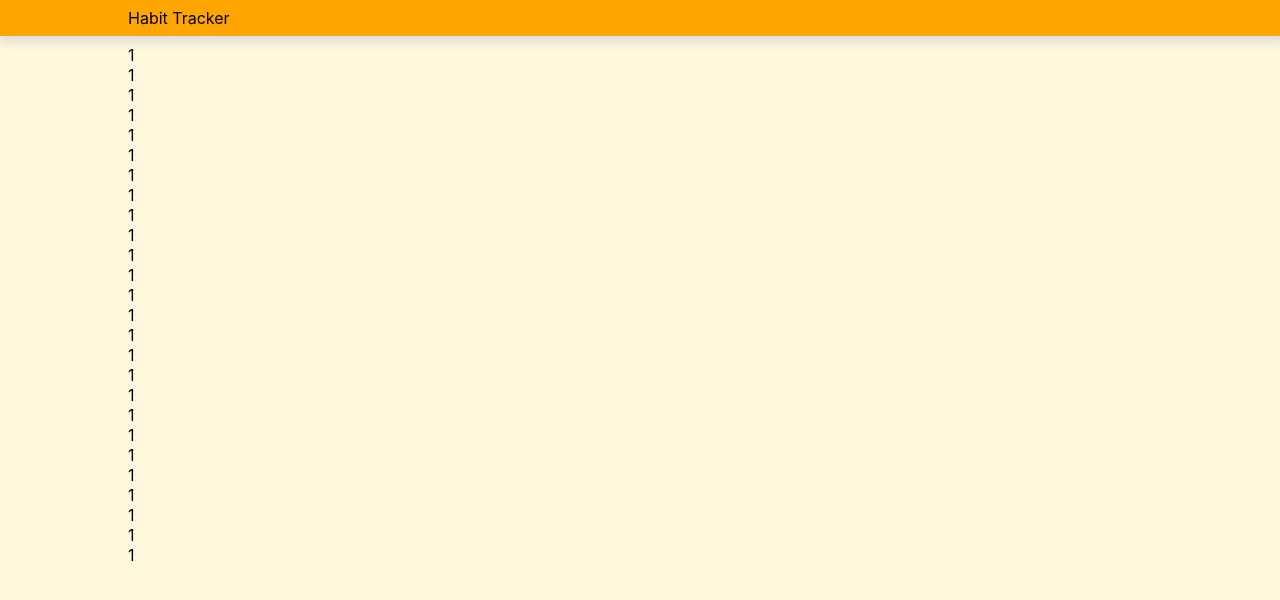
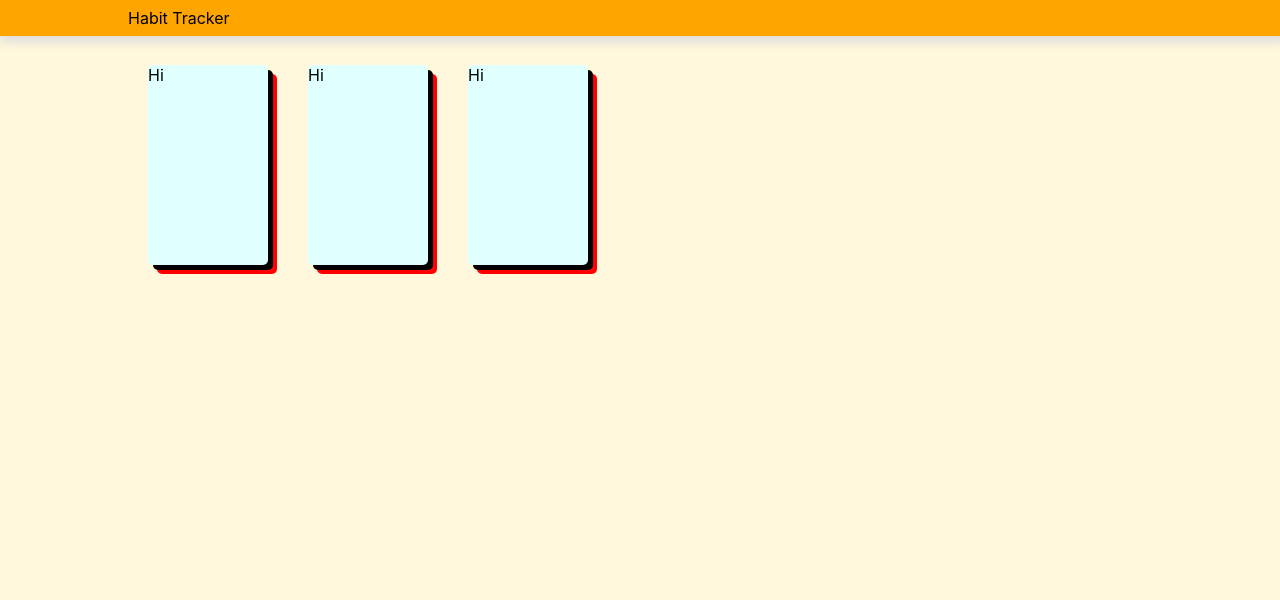
Before and after one commit to Draug0/habit-tracker, a Next.js app: page / in a window 1280 px wide. Shown: the top 600 px of the page. Built offline with nearby package versions, Linux system fonts and the light colour scheme.

Commit message:
card tests

```diff
--- /dev/null
+++ b/components/molecules/card/card.module.scss
@@ -0,0 +1,62 @@
+.cardContainer {
+  display: inline-block;
+  position: relative;
+  margin: 20px;
+}
+
+.card {
+  height: 200px;
+  width: 120px;
+  background-color: lightcyan;
+  position: relative;
+  transition: transform 0.7s ease;
+  border-radius: 5px;
+
+  &:hover {
+    transform: translateY(-10px);
+    cursor: pointer;
+
+    + .cardBG:before {
+      transform: translateY(-5px) rotate(1deg);
+    }
+
+    + .cardBG:after {
+      transform: translateY(-3px) rotate(2deg);
+    }
+  }
+}
+
+.cardBG {
+  position: absolute;
+  top: 0;
+  left: 0;
+  z-index: -1;
+
+  &:before {
+    content: "";
+    z-index: -1;
+    display: block;
+    position: relative;
+    width: 120px;
+    height: 200px;
+    background-color: black;
+    top: 5px;
+    left: 5px;
+    transition: transform 0.9s ease;
+    border-radius: 5px;
+  }
+
+  &:after {
+    content: "";
+    z-index: -2;
+    display: block;
+    position: absolute;
+    width: 120px;
+    height: 200px;
+    background-color: red;
+    top: 9px;
+    left: 9px;
+    transition: transform 1.1s ease;
+    border-radius: 5px;
+  }
+}
--- /dev/null
+++ b/components/molecules/card/card.tsx
@@ -0,0 +1,10 @@
+import styles from "./card.module.scss";
+
+export default function Card() {
+  return (
+    <div className={styles.cardContainer}>
+      <div className={styles.card}>Hi</div>
+      <div className={styles.cardBG} />
+    </div>
+  );
+}
--- a/pages/index.tsx
+++ b/pages/index.tsx
@@ -1,34 +1,10 @@
-import Layout from "../components/organisms/layout/layout"
+import Card from "../components/molecules/card/card";
+import Layout from "../components/organisms/layout/layout";
 
 export default function Home() {
-  return (
-    <Layout>
-      <div>1</div>
-      <div>1</div>
-      <div>1</div>
-      <div>1</div>
-      <div>1</div>
-      <div>1</div>
-      <div>1</div>
-      <div>1</div>
-      <div>1</div>
-      <div>1</div>
-      <div>1</div>
-      <div>1</div>
-      <div>1</div>
-      <div>1</div>
-      <div>1</div>
-      <div>1</div>
-      <div>1</div>
-      <div>1</div>
-      <div>1</div>
-      <div>1</div>
-      <div>1</div>
-      <div>1</div>
-      <div>1</div>
-      <div>1</div>
-      <div>1</div>
-      <div>1</div>
-    </Layout>
-  )
+  return <Layout>
+    <Card />
+    <Card />
+    <Card />
+  </Layout>;
 }
```
